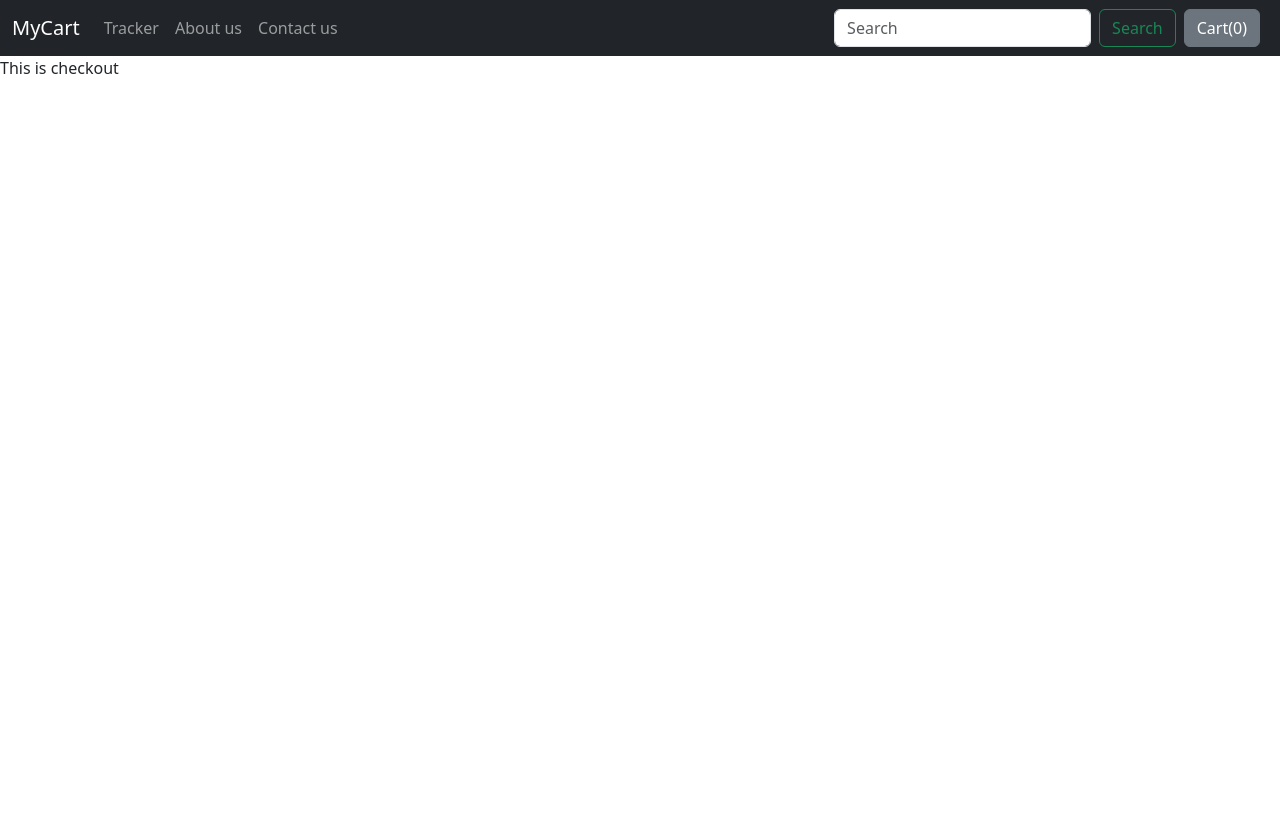
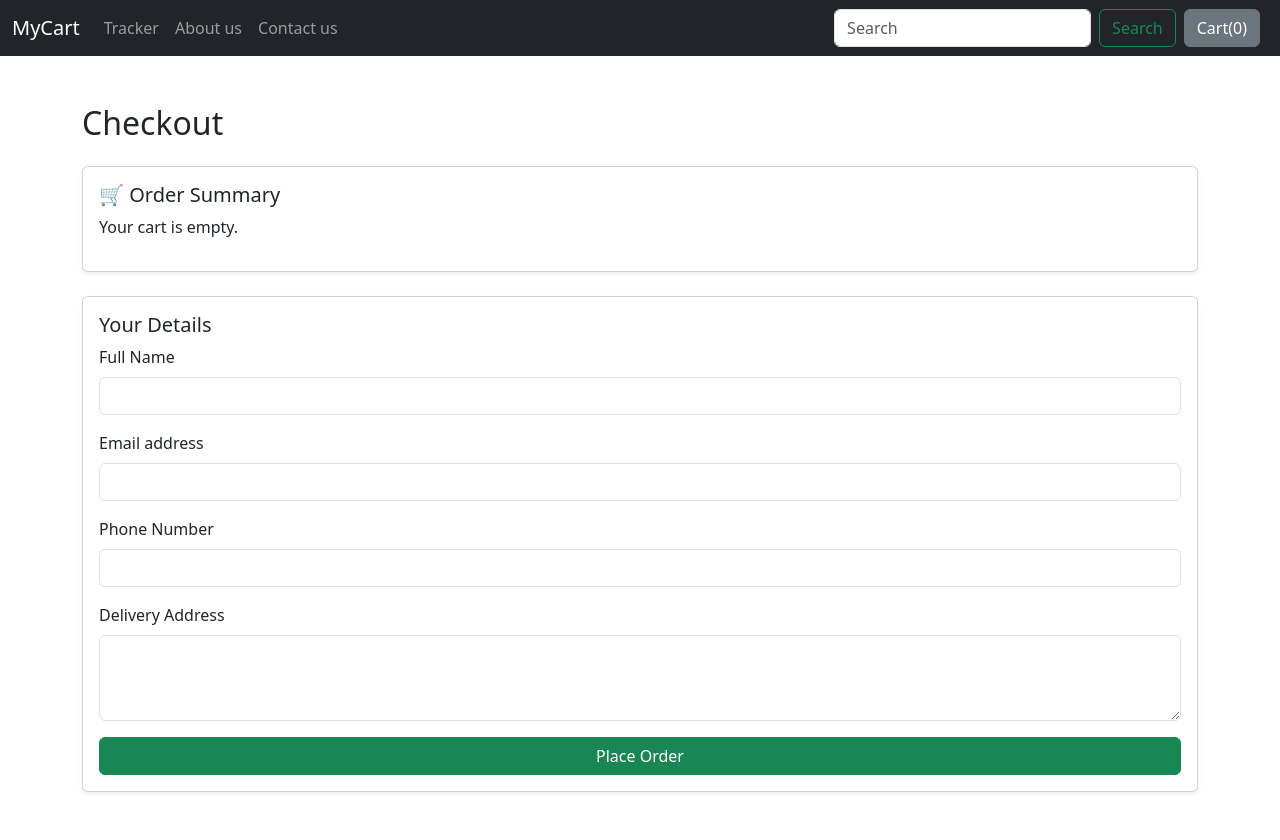
Before and after one commit to kiinshuk/myCart, a Django app: page /shop/checkout in a window 1280 px wide. Before the commit the page ends 74 px from the top, so only its background shows below. Run offline with Django 5.2, Linux system fonts and the light colour scheme; data comes from the database, SQL or seed files in the repository; both versions use the stored data as it was after the commit; parts of the project's set-up code (start-up, migrations or seed data) failed here and were passed over.

Commit message:
checkout page

```diff
--- a/mycart/settings.py
+++ b/mycart/settings.py
@@ -24,9 +24,11 @@ BASE_DIR = Path(__file__).resolve().parent.parent
 
 SECRET_KEY = config("SECRET_KEY")
 
+
 # SECURITY WARNING: don't run with debug turned on in production!
 
 DEBUG = config("DEBUG", default=False, cast=bool)
+# DEBUG = True
 
 ALLOWED_HOSTS = []
 
--- a/shop/admin.py
+++ b/shop/admin.py
@@ -1,7 +1,8 @@
 from django.contrib import admin
 
 # Register your models here.
-from . models import Product, Contact
+from . models import Product, Contact, Order
 
 admin.site.register(Product)
 admin.site.register(Contact)
+admin.site.register(Order)
--- a/shop/templates/shop/basic.html
+++ b/shop/templates/shop/basic.html
@@ -68,6 +68,8 @@
             data-bs-content="">
             Cart(<span id="cart">0</span>)
           </button>
+          <!-- <button>Checkout</button>
+          <button id="Clr">Clear Cart</button> -->
         </div>
       </div>
     </nav>
@@ -87,11 +89,13 @@ console.log("working");
 let cart = {};
 if (localStorage.getItem('cart')) {
   cart = JSON.parse(localStorage.getItem('cart'));
-    document.getElementById('cart').innerText = Object.keys(cart).length;
+  // show total qty in navbar
+  document.getElementById('cart').innerText = Object.values(cart).reduce((a,b)=>a+b, 0);
 }
 
 // ====================================================
 // Function to update cart count + update card buttons
+// (keeps your original logic)
 // ====================================================
 function updateCart(cart) {
   let sum = 0;
@@ -113,6 +117,7 @@ function updateCart(cart) {
   localStorage.setItem('cart', JSON.stringify(cart));
   document.getElementById('cart').innerText = sum;
 
+  // update the popover content (does not show it automatically)
   updatePopover(cart);
 }
 
@@ -151,7 +156,7 @@ document.addEventListener('click', function (e) {
 });
 
 // ==============================
-// Clear Cart
+// Clear Cart (keeps your original logic)
 // ==============================
 function clearCart() {
   for (let item in cart) {
@@ -168,6 +173,8 @@ function clearCart() {
 // ======================================
 // Update Popover (Bootstrap 5, plain JS)
 // ======================================
+// NOTE: we create the popover with trigger:'click' and container:'body'.
+// This keeps it open while the user interacts with the buttons inside.
 function updatePopover(cart) {
   let popStr = "";
 
@@ -190,39 +197,51 @@ function updatePopover(cart) {
     }
     popStr += "</div>";
 
-        // Add Checkout and Clear Cart buttons
+    // Checkout and Clear Cart buttons.
+    // Clear button gets a stable id so we can catch it via delegation.
     popStr += `
-            <div style="margin-top:10px; display:flex; gap:5px;">
-                <a href="/shop/checkout">
-                    <button class="btn btn-primary btn-sm" id="checkout">Checkout</button>
-                </a>
+      <div class="mt-2 d-grid gap-2">
+        <a href="{% url 'Checkout' %}" class="btn btn-success btn-sm">Checkout</a>
         <button class="btn btn-danger btn-sm" id="clearCartBtn">Clear Cart</button>
       </div>
     `;
   }
 
-    let popcart = document.getElementById('popcart');
+  const popcart = document.getElementById('popcart');
+  if (!popcart) return;
 
-    // Dispose existing popover if any
-    let existingPopover = bootstrap.Popover.getInstance(popcart);
-    if (existingPopover) existingPopover.dispose();
+  // Dispose old instance (if any)
+  const existing = bootstrap.Popover.getInstance(popcart);
+  if (existing) existing.dispose();
 
-    // Create new popover
+  // Create a new popover (click trigger so it stays open while interacting)
   new bootstrap.Popover(popcart, {
+    container: 'body',
     html: true,
+    sanitize: false,   // allow small HTML snippets (only use if you trust the content)
     content: popStr,
-        trigger: 'focus'
+    trigger: 'click'
   });
 
+  // Also update data-bs-content for debugging/inspection
   popcart.setAttribute('data-bs-content', popStr);
 }
 
 // ======================================
-// Handle Clear Cart button in popover
+// Event delegation for dynamic popover buttons
 // ======================================
-document.addEventListener('click', function(e) {
+// This will reliably catch clicks on the Clear button (or other dynamic buttons),
+// because the listener is attached to document and the click bubbles up.
+document.addEventListener('click', function (e) {
+  // Clear cart button inside popover
   if (e.target && e.target.id === 'clearCartBtn') {
+    // run the clear function
     clearCart();
+
+    // hide the popover (optional, good UX)
+    const popcart = document.getElementById('popcart');
+    const inst = bootstrap.Popover.getInstance(popcart);
+    if (inst) inst.hide();
   }
 });
 
@@ -231,7 +250,7 @@ document.addEventListener('click', function(e) {
 // ============================
 updateCart(cart);
 </script>
+{% endblock %}
 
-    {% endblock %}
   </body>
 </html>
--- a/shop/templates/shop/checkout.html
+++ b/shop/templates/shop/checkout.html
@@ -1,5 +1,134 @@
 {% extends 'shop/basic.html' %}
 
-{% block title %} checkout {% endblock %}
+{% block title %}Checkout{% endblock %}
 
-{% block body %} This is checkout{% endblock %}
+{% block body %}
+<div class="container my-5">
+  <h2 class="mb-4">Checkout</h2>
+
+  <!-- Cart Summary -->
+  <div class="card mb-4 shadow-sm">
+    <div class="card-body">
+      <h5 class="card-title">🛒 Order Summary</h5>
+      <div id="order-summary">
+        <p>Your cart is empty.</p>
+      </div>
+      <div class="mt-3 text-end">
+        <h5 id="order-total"></h5>
+      </div>
+    </div>
+  </div>
+
+  <!-- Checkout Form -->
+  <div class="card shadow-sm">
+    <div class="card-body">
+      <h5 class="card-title">Your Details</h5>
+      <form method="post" action="">
+        {% csrf_token %}
+
+        <!-- Hidden fields for cart JSON and total -->
+        <input type="hidden" name="cartJson" id="cartJson">
+        <input type="hidden" name="total_price" id="totalPrice">
+
+        <div class="mb-3">
+          <label for="name" class="form-label">Full Name</label>
+          <input type="text" class="form-control" id="name" name="name" required>
+        </div>
+
+        <div class="mb-3">
+          <label for="email" class="form-label">Email address</label>
+          <input type="email" class="form-control" id="email" name="email" required>
+        </div>
+
+        <div class="mb-3">
+          <label for="phone" class="form-label">Phone Number</label>
+          <input type="tel" class="form-control" id="phone" name="phone" required>
+        </div>
+
+        <div class="mb-3">
+          <label for="address" class="form-label">Delivery Address</label>
+          <textarea class="form-control" id="address" name="address" rows="3" required></textarea>
+        </div>
+
+        <button type="submit" class="btn btn-success w-100">Place Order</button>
+      </form>
+    </div>
+  </div>
+</div>
+{% endblock %}
+
+{% block js %}
+<script>
+document.addEventListener("DOMContentLoaded", function () {
+  const productsMap = JSON.parse("{{ products_map_json|escapejs }}");
+  const cart = JSON.parse(localStorage.getItem('cart') || '{}');
+
+  const orderSummaryEl = document.getElementById("order-summary");
+  const orderTotalEl = document.getElementById("order-total");
+  const hiddenCart = document.getElementById("cartJson");
+  const totalPriceField = document.getElementById("totalPrice");
+
+  if (!orderSummaryEl || !orderTotalEl || !hiddenCart || !totalPriceField) return;
+
+  if (Object.keys(cart).length === 0) {
+    orderSummaryEl.innerHTML = "<p>Your cart is empty.</p>";
+    orderTotalEl.innerText = "";
+    hiddenCart.value = JSON.stringify({ items: [], total_price: 0 });
+    totalPriceField.value = 0;
+    return;
+  }
+
+  let html = "<ul class='list-group list-group-flush'>";
+  let total = 0;
+  let i = 1;
+
+  // Build cart data for backend
+  let cartForBackend = [];
+
+  for (let key in cart) {
+    const qty = cart[key];
+    const info = productsMap[key] || { name: `Product (${key})`, price: "0" };
+    const name = info.name;
+    const price = parseFloat(info.price) || 0;
+    const subtotal = price * qty;
+    total += subtotal;
+
+    // Build cart item for backend
+    cartForBackend.push({
+      name: name,
+      qty: qty,
+      price: price,
+      subtotal: subtotal
+    });
+
+    // Build frontend summary
+    html += `
+      <li class="list-group-item d-flex justify-content-between align-items-center">
+        <div>
+          <strong>${i}.</strong> ${name}<br>
+          <small class="text-muted">Unit: ₹${price.toFixed(2)}</small>
+        </div>
+        <div class="text-end">
+          <div>Qty: <span class="fw-bold">${qty}</span></div>
+          <div>Subtotal: ₹${subtotal.toFixed(2)}</div>
+        </div>
+      </li>
+    `;
+    i++;
+  }
+  html += "</ul>";
+
+  orderSummaryEl.innerHTML = html;
+  orderTotalEl.innerHTML = `Total: ₹<span id="checkoutTotal">${total.toFixed(2)}</span>`;
+
+  // Send clean cart JSON to backend
+  hiddenCart.value = JSON.stringify({
+    items: cartForBackend,
+    total_price: total
+  });
+
+  totalPriceField.value = total.toFixed(2);
+});
+</script>
+
+{% endblock %}
--- a/shop/views.py
+++ b/shop/views.py
@@ -1,55 +1,86 @@
 from django.shortcuts import render
 from django.http import HttpResponse
-from . models import Product, Contact
+from . models import Product, Contact, Order
 from math import ceil
+from decimal import Decimal
+import json
+
 
 # Create your views here.
 def index(request):
-	products= Product.objects.all()
-	print(products)
-	n = len(products)
-	nSlides = n//4 + ceil((n/4)-(n//4))
-	# params = {'no_of_slides':nSlides,'range':range(1,nSlides),'product': products}
-	# allProds =[[products, range(1,nSlides), len(products)],[
-	# products, range(1,nSlides), len(products)]]
-	allProds =[]
-	catprods = Product.objects.values('category','id')
-	cats = {item['category'] for item in catprods}
-	for cat in cats:
-		prod = Product.objects.filter(category=cat)
-		n= len(prod)
-		nSlides = n//4 + ceil((n/4)-(n//4))
-		allProds.append([prod, range(1, nSlides), nSlides])
+    products= Product.objects.all()
+    print(products)
+    n = len(products)
+    nSlides = n//4 + ceil((n/4)-(n//4))
+    # params = {'no_of_slides':nSlides,'range':range(1,nSlides),'product': products}
+    # allProds =[[products, range(1,nSlides), len(products)],[
+    # products, range(1,nSlides), len(products)]]
+    allProds =[]
+    catprods = Product.objects.values('category','id')
+    cats = {item['category'] for item in catprods}
+    for cat in cats:
+        prod = Product.objects.filter(category=cat)
+        n= len(prod)
+        nSlides = n//4 + ceil((n/4)-(n//4))
+        allProds.append([prod, range(1, nSlides), nSlides])
 
-	params={'allProds': allProds}
-	return render(request, 'shop/index.html', params)
+    params={'allProds': allProds}
+    return render(request, 'shop/index.html', params)
 
 def about(request):
-	return render(request,'shop/about.html')
+    return render(request,'shop/about.html')
 
 def contact(request):
-	if request.method == "POST":
-		name =request.POST.get('name', '')
-		email=request.POST.get('email', '')
-		subject=request.POST.get('subject', '')
-		desc=request.POST.get('desc', '')
-		print(name, email, subject, desc)
-		contact = Contact(name= name , email= email, subject=subject, desc= desc)
-		contact.save()
+    if request.method == "POST":
+        name =request.POST.get('name', '')
+        email=request.POST.get('email', '')
+        subject=request.POST.get('subject', '')
+        desc=request.POST.get('desc', '')
+        print(name, email, subject, desc)
+        contact = Contact(name= name , email= email, subject=subject, desc= desc)
+        contact.save()
 
 
-	return render(request, 'shop/contactus.html')
+    return render(request, 'shop/contactus.html')
 
 def tracker(request):
-	return render(request, 'shop/tracker.html')
+    return render(request, 'shop/tracker.html')
 
 def search(request):
-	return render(request, 'shop/search.html')
+    return render(request, 'shop/search.html')
 
 def productView(request, myid ):
-	prod = Product.objects.filter(id = myid)
-	print(prod)
-	return render(request, 'shop/prodview.html', {'product':prod[0]})
+    prod = Product.objects.filter(id = myid)
+    print(prod)
+    return render(request, 'shop/prodview.html', {'product':prod[0]})
+
 
 def checkout(request):
-	return render(request, 'shop/checkout.html')
+    products = Product.objects.all()
+    products_map = {f"pr{p.id}": {"id": p.id, "name": p.product_name, "price": str(p.price)} for p in products}
+
+    if request.method == "POST":
+        name = request.POST.get('name', '')
+        email = request.POST.get('email', '')
+        phonenumber = request.POST.get('phone', '')
+        address = request.POST.get('address', '')
+        cart_json_str = request.POST.get('cartJson', '{}')
+
+        # Parse JSON and extract total_price
+        cart_data = json.loads(cart_json_str)
+        items = cart_data.get('items', [])
+        total_price = cart_data.get('total_price', 0)
+
+        # Save order
+        order = Order(
+            name=name,
+            email=email,
+            phonenumber=phonenumber,
+            address=address,
+            cart_json=json.dumps(items),  # only save items with names, qty, price
+            total_price=total_price
+        )
+        order.save()
+
+    context = {"products_map_json": json.dumps(products_map)}
+    return render(request, "shop/checkout.html", context)
```
Also changed, not shown: shop/models.py (+11 -2 lines), db.sqlite3, shop/migrations/0005_order.py (added), shop/migrations/0006_remove_order_created_at_remove_order_products_and_more.py (added). Lines whose indentation alone changed are shown as unchanged.
